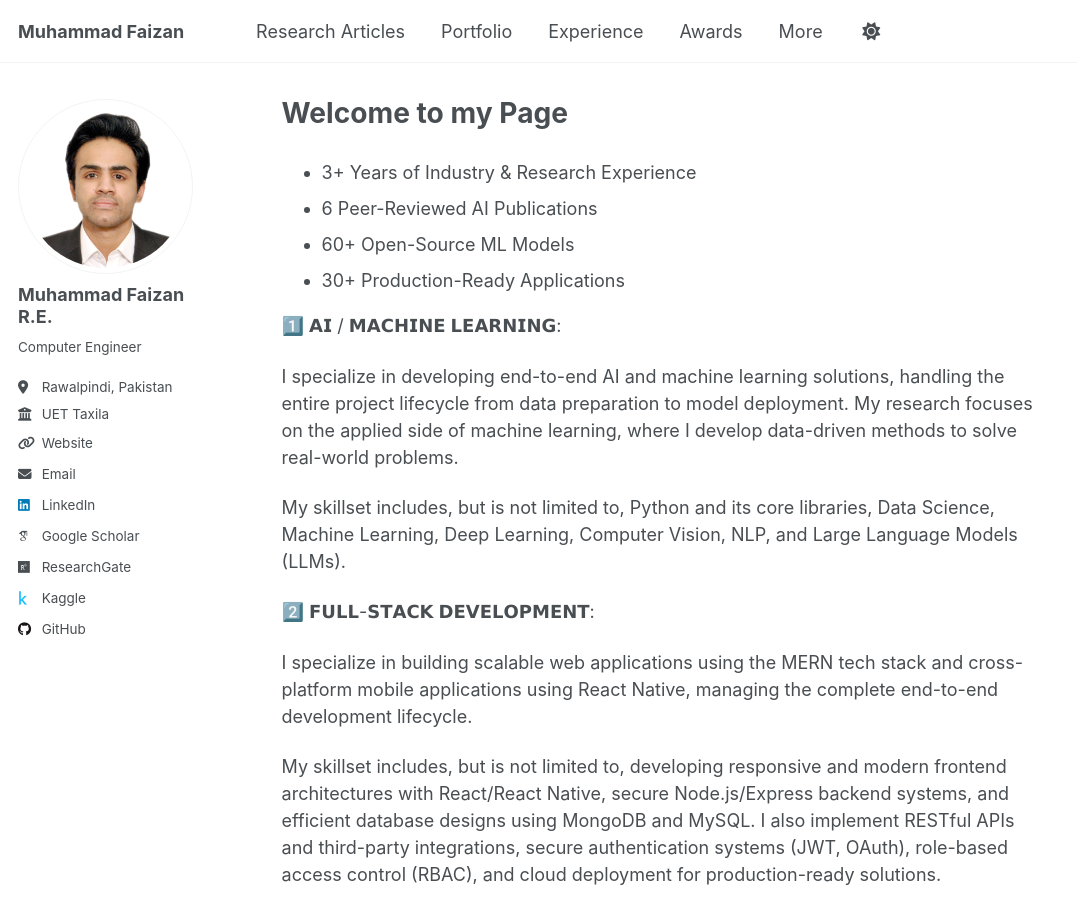
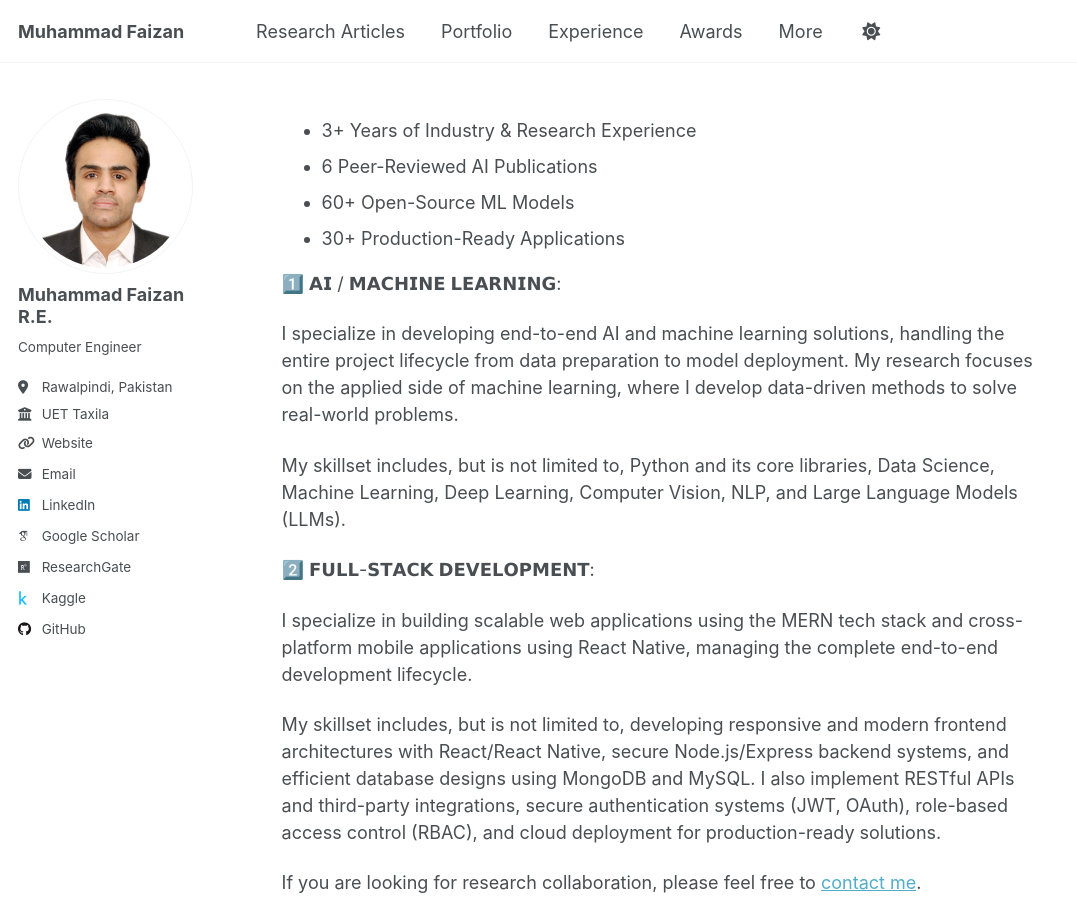
Before and after one commit to MuhammadFaizan99/MuhammadFaizan99.github.io, a Jekyll site: the page built from _pages/about.md, in a window 1280 px wide and 900 px high. Shown: the whole window, without its empty margins (0-1077 px from the left). Built offline with Jekyll 4.4.1, drawn with Linux system fonts in a browser that asks for light colours; some web fonts are replaced; a script that is not in the unit is left out.

Commit message:
Remove title from about page

```diff
--- a/_pages/about.md
+++ b/_pages/about.md
@@ -1,6 +1,5 @@
 ---
 permalink: /
-title: "Welcome to my Page"
 author_profile: true
 redirect_from:
   - /about/
```
